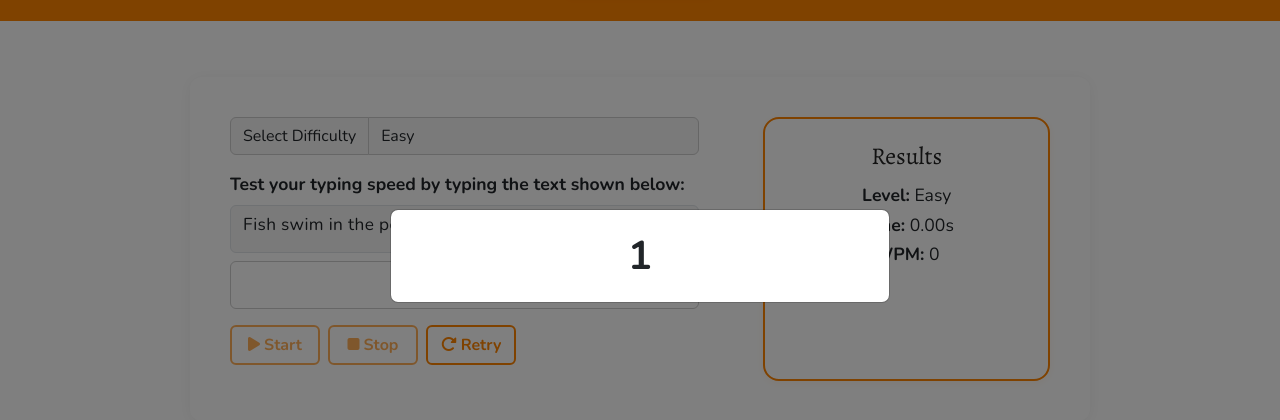
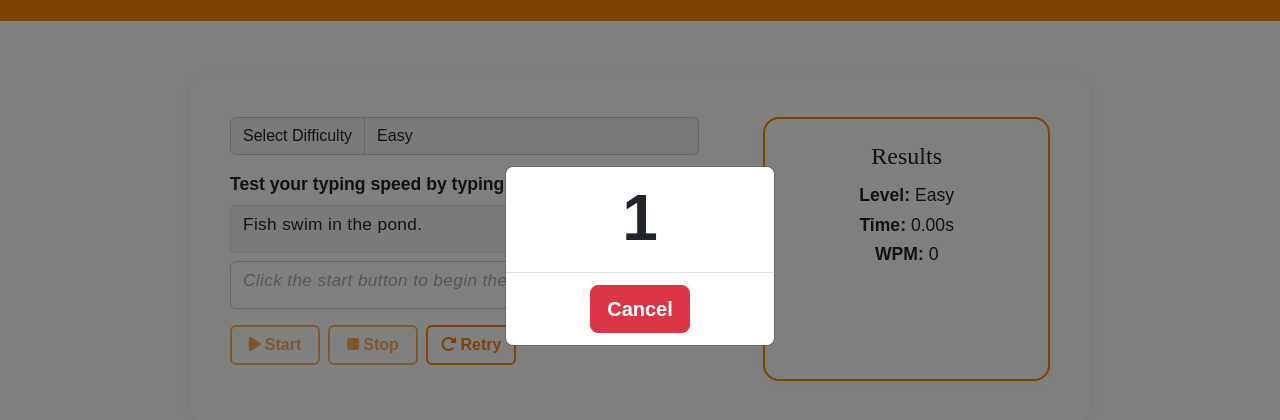
Before and after one commit to Rebeljoka/type-racer, a plain HTML site: page index.html in a window 1280 px wide. Both pictures are taken after a click on the button "Start". Shown: the part 144-564 px from the top of the page. Drawn offline with nearby package versions, Linux system fonts and the light colour scheme.

Commit message:
Add: removed countdown dismiss modal feature on click/esc added cancel to modal + styling

```diff
--- a/assets/css/style.css
+++ b/assets/css/style.css
@@ -1,3 +1,16 @@
+/* Countdown number size */
+#countdown-number {
+	font-size: 4rem;
+	line-height: 1.1;
+}
+/* Countdown modal dialog width */
+#countdownModal .modal-dialog {
+	max-width: 270px;
+}
+#user-input-display .user-placeholder {
+	color: #aaa;
+	font-style: italic;
+}
 @import url('https://fonts.googleapis.com/css2?family=Alegreya:ital,wght@0,400..900;1,400..900&family=Nunito:ital,wght@0,200..1000;1,200..1000&display=swap');
 
 /* ========== Base Styles ========== */
--- a/assets/js/script.js
+++ b/assets/js/script.js
@@ -76,9 +76,12 @@ window.addEventListener('DOMContentLoaded', function() {
     function renderPromptDisplay() {
         // Show the prompt as normal text
         promptDisplay.textContent = currentPrompt;
-        // Show the user's input with error highlighting
+        // Show the user's input with error highlighting or placeholder
         const userInput = typingArea.value;
         let html = "";
+        if (!userInput) {
+            html = `<span class='user-placeholder'>Click the start button to begin the test!</span>`;
+        } else {
             for (let i = 0; i < userInput.length; i++) {
                 const userChar = userInput[i];
                 const promptChar = currentPrompt[i];
@@ -86,6 +89,7 @@ window.addEventListener('DOMContentLoaded', function() {
                     html += `<span>${userChar}</span>`;
                 } else {
                     html += `<span class='incorrect'>${userChar || ' '}</span>`;
+                }
             }
         }
         userInputDisplay.innerHTML = html;
@@ -106,8 +110,10 @@ window.addEventListener('DOMContentLoaded', function() {
 
     // Countdown modal logic for starting the test
     function showCountdownAndStartTest() {
-        const countdownModal = new bootstrap.Modal(document.getElementById('countdownModal'));
+        const countdownModalEl = document.getElementById('countdownModal');
+        const countdownModal = new bootstrap.Modal(countdownModalEl);
         const countdownNumber = document.getElementById('countdown-number');
+        const cancelBtn = document.getElementById('countdown-cancel-btn');
         let count = 3;
         countdownNumber.textContent = count;
         countdownModal.show();
@@ -115,6 +121,17 @@ window.addEventListener('DOMContentLoaded', function() {
         stopBtn.disabled = true;
         typingArea.value = '';
         typingArea.setAttribute('readonly', true);
+
+        // Cancel handler
+        function handleCancel() {
+            clearInterval(countdownInterval);
+            countdownModal.hide();
+            startBtn.disabled = false;
+            stopBtn.disabled = true;
+            cancelBtn.removeEventListener('click', handleCancel);
+        }
+        cancelBtn.addEventListener('click', handleCancel);
+
         countdownInterval = setInterval(() => {
             count--;
             if (count > 0) {
@@ -124,8 +141,9 @@ window.addEventListener('DOMContentLoaded', function() {
             } else {
                 clearInterval(countdownInterval);
                 countdownModal.hide();
+                cancelBtn.removeEventListener('click', handleCancel);
                 // Wait for modal to be fully hidden before enabling typing and starting timer
-                document.getElementById('countdownModal').addEventListener('hidden.bs.modal', function handler() {
+                countdownModalEl.addEventListener('hidden.bs.modal', function handler() {
                     typingArea.removeAttribute('readonly');
                     typingArea.focus();
                     startTime = Date.now();
--- a/index.html
+++ b/index.html
@@ -17,11 +17,14 @@
 <body>
 
 	<!-- Countdown Modal -->
-	<div class="modal fade" id="countdownModal" tabindex="-1" aria-labelledby="countdownModalLabel" aria-hidden="true">
+	<div class="modal fade" id="countdownModal" tabindex="-1" aria-labelledby="countdownModalLabel" aria-hidden="true" data-bs-backdrop="static" data-bs-keyboard="false">
 		<div class="modal-dialog modal-dialog-centered">
 			<div class="modal-content">
 				<div class="modal-body text-center countdown-modal-body">
 					<span id="countdown-number">3</span>
+				</div>
+				<div class="modal-footer justify-content-center p-2">
+					<button type="button" class="btn btn-danger btn-lg fw-bold" id="countdown-cancel-btn">Cancel</button>
 				</div>
 			</div>
 		</div>
```
Lines whose indentation alone changed are shown as unchanged.
